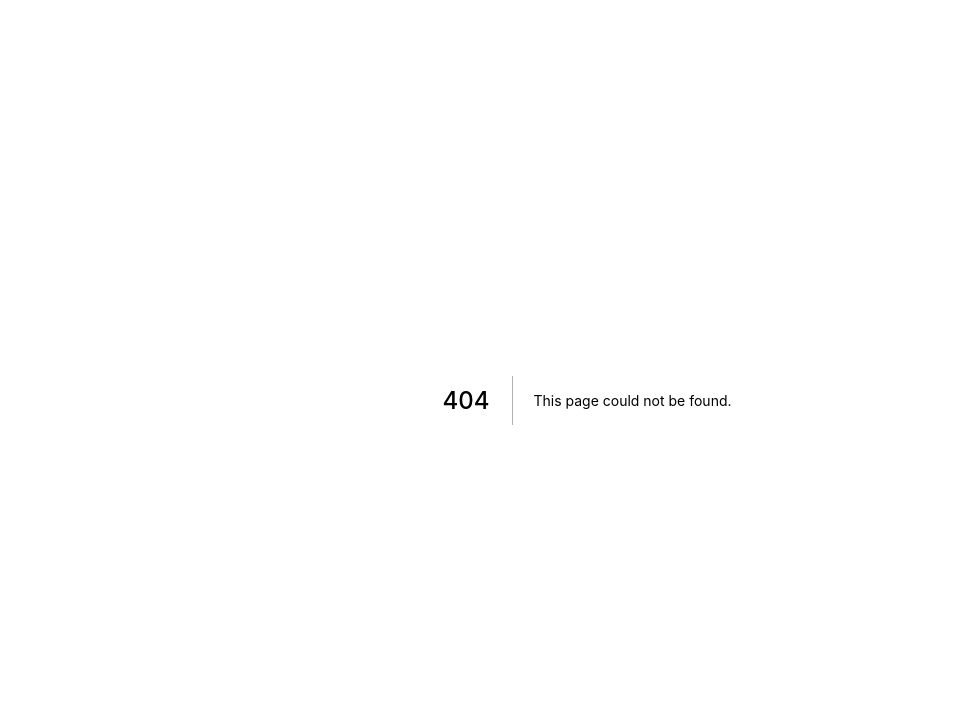
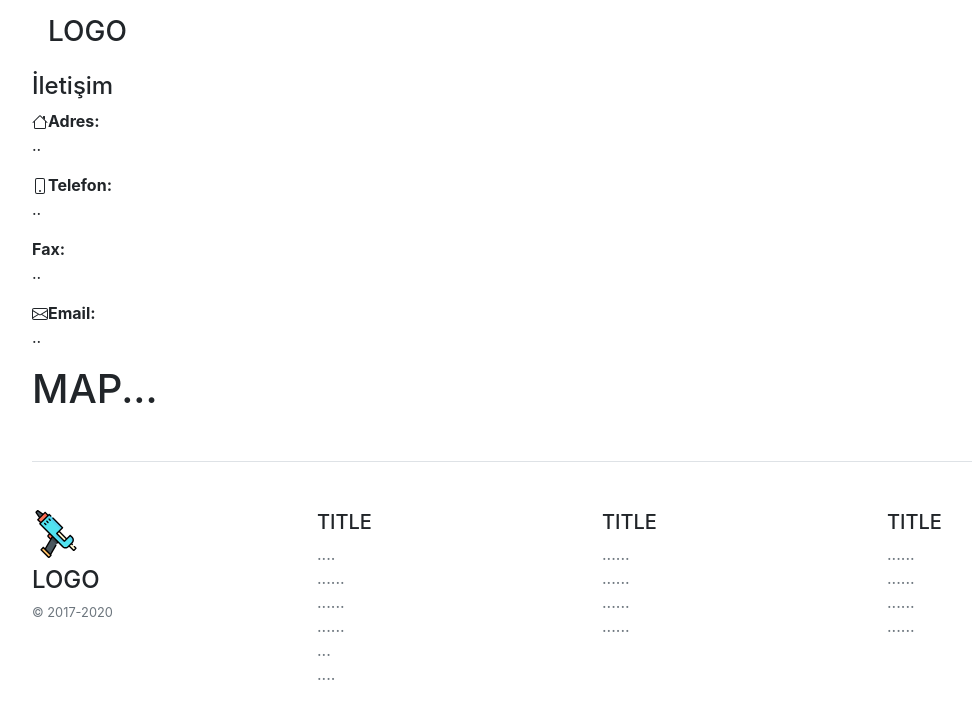
Before and after one commit to mustafaberat/tutkalVbWebsite1, a Next.js app: page /iletisim in a window 1280 px wide. Before the commit this address had no page. Shown: the top 718 px of the page, without its empty margins (53-1025 px from the left). Built offline with nearby package versions, Linux system fonts and the light colour scheme.

Commit message:
contacts page template

```diff
--- /dev/null
+++ b/components/Iletisim.js
@@ -0,0 +1,54 @@
+import React from "react"
+
+
+function Iletisim() {
+    return (
+        <section >
+            <h4>İletişim</h4>
+            <div className="contactsDetails">
+                <div className="contact-item">
+                    <b className="contactItemTitle">
+                        <svg class="bi bi-house" width="1em" height="1em" viewBox="0 0 16 16" fill="currentColor" xmlns="http://www.w3.org/2000/svg">
+                            <path fill-rule="evenodd" d="M2 13.5V7h1v6.5a.5.5 0 0 0 .5.5h9a.5.5 0 0 0 .5-.5V7h1v6.5a1.5 1.5 0 0 1-1.5 1.5h-9A1.5 1.5 0 0 1 2 13.5zm11-11V6l-2-2V2.5a.5.5 0 0 1 .5-.5h1a.5.5 0 0 1 .5.5z" />
+                            <path fill-rule="evenodd" d="M7.293 1.5a1 1 0 0 1 1.414 0l6.647 6.646a.5.5 0 0 1-.708.708L8 2.207 1.354 8.854a.5.5 0 1 1-.708-.708L7.293 1.5z" />
+                        </svg>
+                    Adres:
+                </b>
+                    <p>..</p>
+                </div>
+
+                <div className="contact-item">
+                    <b className="contactItemTitle">
+                        <svg class="bi bi-phone" width="1em" height="1em" viewBox="0 0 16 16" fill="currentColor" xmlns="http://www.w3.org/2000/svg">
+                            <path fill-rule="evenodd" d="M11 1H5a1 1 0 0 0-1 1v12a1 1 0 0 0 1 1h6a1 1 0 0 0 1-1V2a1 1 0 0 0-1-1zM5 0a2 2 0 0 0-2 2v12a2 2 0 0 0 2 2h6a2 2 0 0 0 2-2V2a2 2 0 0 0-2-2H5z" />
+                            <path fill-rule="evenodd" d="M8 14a1 1 0 1 0 0-2 1 1 0 0 0 0 2z" />
+                        </svg>
+                    Telefon:
+                </b>
+                    <p>..</p>
+                </div>
+
+                <div className="contact-item">
+                    <b className="contactItemTitle">
+                        Fax:
+                </b>
+                    <p>..</p>
+                </div>
+
+                <div className="contact-item">
+                    <b className="contactItemTitle">
+                        <svg class="bi bi-envelope" width="1em" height="1em" viewBox="0 0 16 16" fill="currentColor" xmlns="http://www.w3.org/2000/svg">
+                            <path fill-rule="evenodd" d="M14 3H2a1 1 0 0 0-1 1v8a1 1 0 0 0 1 1h12a1 1 0 0 0 1-1V4a1 1 0 0 0-1-1zM2 2a2 2 0 0 0-2 2v8a2 2 0 0 0 2 2h12a2 2 0 0 0 2-2V4a2 2 0 0 0-2-2H2z" />
+                            <path d="M.05 3.555C.017 3.698 0 3.847 0 4v.697l5.803 3.546L0 11.801V12c0 .306.069.596.192.856l6.57-4.027L8 9.586l1.239-.757 6.57 4.027c.122-.26.191-.55.191-.856v-.2l-5.803-3.557L16 4.697V4c0-.153-.017-.302-.05-.445L8 8.414.05 3.555z" />
+                        </svg>
+                    Email:
+                </b>
+                    <p>..</p>
+                </div>
+            </div>
+
+            <h1>MAP...</h1>
+        </section>
+    )
+}
+export default Iletisim;
--- /dev/null
+++ b/pages/iletisim.js
@@ -0,0 +1,17 @@
+import React from 'react';
+
+import MyHead from "../components/MyHead"
+import Header from "../components/Header"
+import Iletisim from "../components/Iletisim"
+import Footer from "../components/Footer"
+
+export default function Home() {
+    return (
+        <div className="container">
+            <MyHead />
+            <Header />
+            <Iletisim />
+            <Footer />
+        </div>
+    )
+}
```
